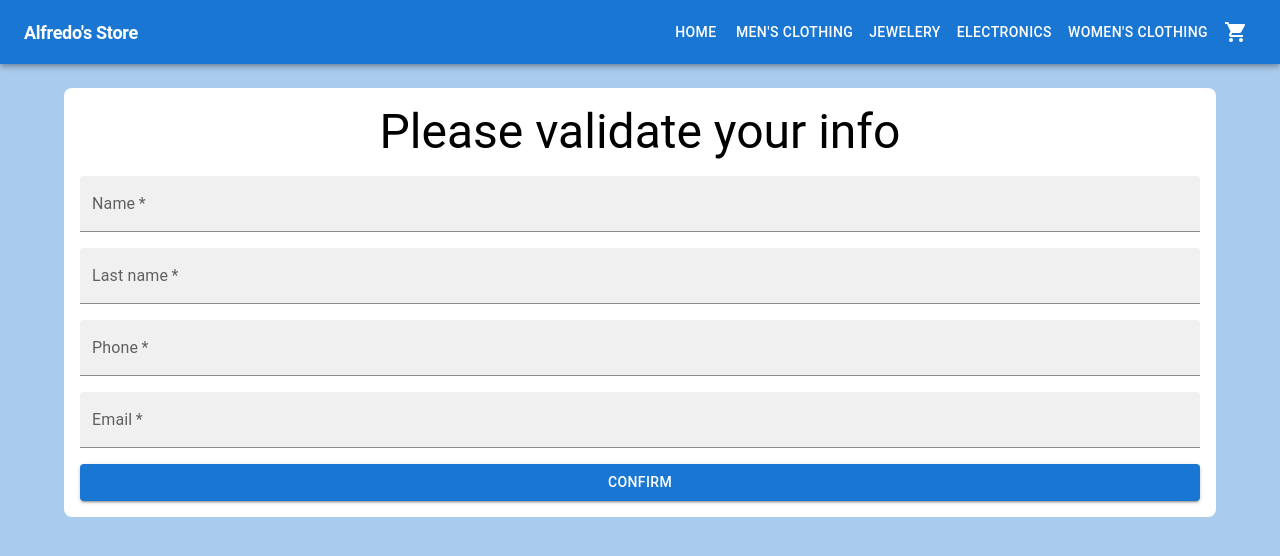
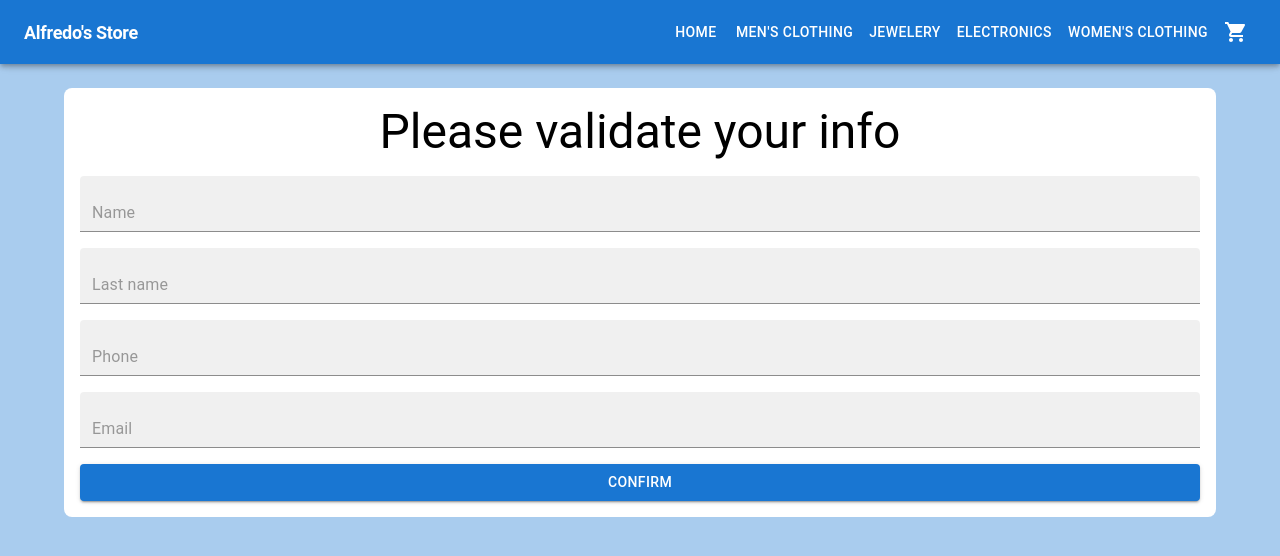
Before and after one commit to AlfredoMc95/PreEntrega1AlfredoMartinez, a React (Vite) app: page /confirmBuy in a window 1280 px wide. Shown: the top 556 px of the page. Built offline with nearby package versions, Linux system fonts and the light colour scheme.

Commit message:
form and return id purchase

```diff
--- a/src/App.jsx
+++ b/src/App.jsx
@@ -95,7 +95,15 @@ function App() {
               />
             }
           ></Route>
-          <Route path="/confirmBuy" element={<ConfirmBuyPage />}></Route>
+          <Route
+            path="/confirmBuy"
+            element={
+              <ConfirmBuyPage
+                cartItems={cartItems}
+                setCartItems={setCartItems}
+              />
+            }
+          ></Route>
         </Routes>
       </Router>
     </ItemProvider>
--- /dev/null
+++ b/src/components/messgeSucces/MessageSucces.jsx
@@ -0,0 +1,15 @@
+import { Alert, Stack } from "@mui/material";
+
+const MessageSucces = ({ shoppingId }) => {
+  return (
+    <>
+      <Stack sx={{ width: "100%" }}>
+        <Alert severity="success">
+          Thanks for your purchase, your purchase ID is: {shoppingId}
+        </Alert>
+      </Stack>
+    </>
+  );
+};
+
+export default MessageSucces;
--- a/src/pages/ConfirmBuyPage.jsx
+++ b/src/pages/ConfirmBuyPage.jsx
@@ -1,10 +1,37 @@
 import { Box, Button, Container, TextField, Typography } from "@mui/material";
+import { useState } from "react";
+import { collection, addDoc } from "firebase/firestore";
+import { db } from "../firebase/firebaseConfig";
+import MessageSucces from "../components/messgeSucces/MessageSucces";
 
-const ConfirmBuyPage = () => {
-  const handleSubmit = (e) => {
+const initialState = {
+  name: "",
+  lastName: "",
+  phone: "",
+  email: "",
+  products: [],
+};
+
+const ConfirmBuyPage = ({ cartItems, setCartItems }) => {
+  const [values, setValues] = useState(initialState);
+  const [shoppingId, setShoppingId] = useState("");
+
+  const handleChange = (e) => {
+    const { value, name } = e.target;
+    setValues({ ...values, [name]: value, products: cartItems });
+  };
+
+  const handleSubmit = async (e) => {
     e.preventDefault();
-    console.log("entro");
+
+    const docRef = await addDoc(collection(db, "shopping"), {
+      values,
+    });
+    setValues(initialState);
+    setCartItems([]);
+    setShoppingId(docRef.id);
   };
+
   return (
     <>
       <Container sx={{ py: 10 }}>
@@ -26,37 +53,47 @@ const ConfirmBuyPage = () => {
             Please validate your info
           </Typography>
           <TextField
-            id="name"
-            label="Name"
+            name="name"
+            placeholder="Name"
             type="text"
             required
             variant="filled"
+            value={values.name}
+            onChange={handleChange}
           />
           <TextField
-            id="lastName"
-            label="Last name"
+            name="lastName"
+            placeholder="Last name"
             type="text"
             required
             variant="filled"
+            value={values.lastName}
+            onChange={handleChange}
           />
           <TextField
-            id="phone"
-            label="Phone"
+            name="phone"
+            placeholder="Phone"
             required
             type="text"
             variant="filled"
+            value={values.phone}
+            onChange={handleChange}
           />
           <TextField
-            id="email"
-            label="Email"
+            name="email"
+            placeholder="Email"
             required
             type="email"
             variant="filled"
+            value={values.email}
+            onChange={handleChange}
           />
           <Button type="submit" variant="contained">
             Confirm
           </Button>
         </Box>
+
+        {shoppingId && <MessageSucces shoppingId={shoppingId} />}
       </Container>
     </>
   );
```
